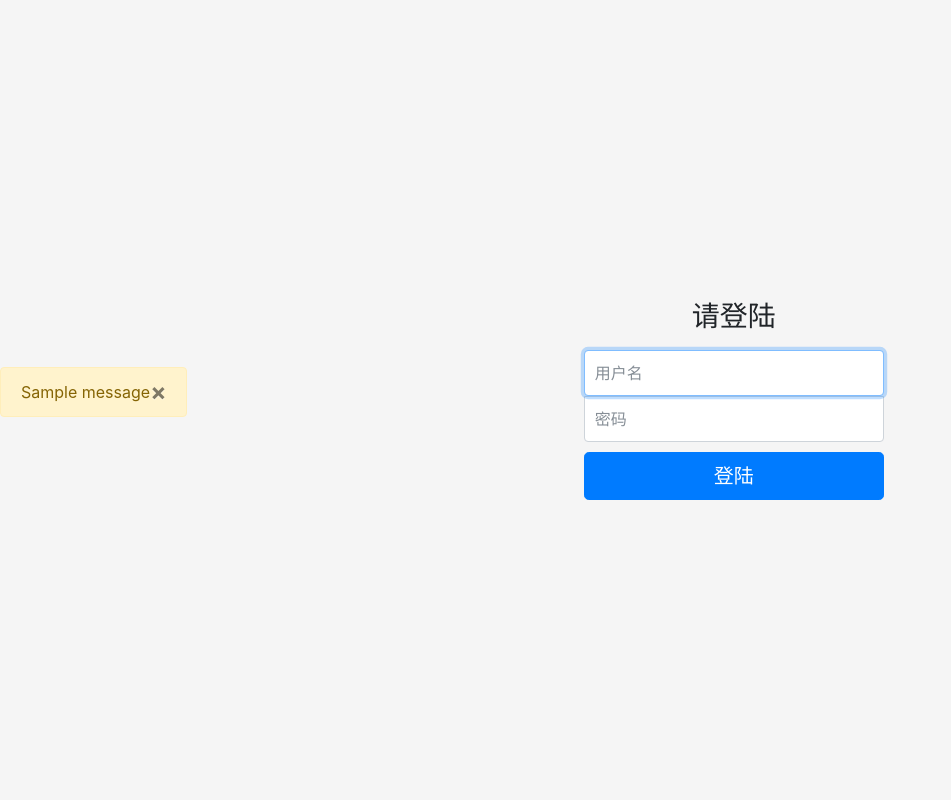
After one commit to zhaoedf/MyHomePage, a Flask app: page /login in a window 1280 px wide. The commit adds this page. Shown: the whole page, without its empty margins (0-951 px from the left). Run offline with Flask 2, Linux system fonts and the light colour scheme; tables that the repository leaves empty hold one stand-in row (values such as "Sample post"); one stand-in notice (Sample message) is shown; some libraries are stand-ins or nearby versions.

Commit message:
finished login logout

```diff
--- a/app.py
+++ b/app.py
@@ -9,11 +9,11 @@ from flask_bootstrap import Bootstrap
 from flask_wtf import FlaskForm
 from wtforms import StringField, SubmitField, TextAreaField
 from wtforms.validators import DataRequired, Length
-from flask_admin import Admin
+from flask_admin import Admin,AdminIndexView,expose
 from flask_admin.contrib.sqla import ModelView
 from flask_ckeditor import CKEditor, CKEditorField
 from werkzeug.security import generate_password_hash, check_password_hash
-from flask_login import LoginManager,UserMixin
+from flask_login import LoginManager,UserMixin,login_user,login_required,logout_user,current_user
 
 
 
@@ -53,10 +53,28 @@ class PostAdmin(ModelView):
     create_template = 'blogEdit.html'
     edit_template = 'blogEdit.html'
 
+    def is_accessible(self):
+        return current_user.is_authenticated
+
+    def inaccessible_callback(self, name, **kwargs):
+        return redirect(url_for('login'))
+
 class PostMessage(ModelView):
     form_overrides = dict(text=CKEditorField)
     create_template = 'blogEdit.html'
     edit_template = 'blogEdit.html'
+
+class UserCheck(ModelView):
+    def is_accessible(self):
+        return current_user.is_authenticated
+
+class MyAdminIndexView(AdminIndexView):
+    def is_accessible(self):
+        return current_user.is_authenticated
+
+    def inaccessible_callback(self, name, **kwargs):
+        return redirect(url_for('login'))
+
 
 
 class Message(db.Model):
@@ -75,7 +93,13 @@ class Blog(db.Model):
 class User(db.Model, UserMixin):
     id = db.Column(db.Integer, primary_key=True)
     username = db.Column(db.String(20))
-    password = db.Column(db.String(40))
+    password_hash = db.Column(db.String(128))
+
+    def set_password(self, password):  # 用来设置密码的方法，接受密码作为参数
+        self.password_hash = generate_password_hash(password)  # 将生成的密码保持到对应字段
+
+    def validate_password(self, password):  # 用于验证密码的方法，接受密码作为参数
+        return check_password_hash(self.password_hash, password)  # 返回布尔值
 
 class MesForm(FlaskForm):
     name = StringField('Name', validators=[DataRequired(), Length(1, 20)])
@@ -83,10 +107,15 @@ class MesForm(FlaskForm):
     submit = SubmitField()
 
 
-admin = Admin(app, name='Admin')
+admin = Admin(app, name='Admin',index_view=MyAdminIndexView())
 admin.add_view(PostAdmin(Blog, db.session))
 admin.add_view(PostMessage(Message,db.session))
+admin.add_view(UserCheck(User,db.session))
 
+
+login_manager = LoginManager(app)
+login_manager.init_app(app)
+login_manager.login_view='app.login'
 
 
 @app.cli.command()
@@ -97,6 +126,27 @@ def initdb(drop):
         db.drop_all()
     db.create_all()
     click.echo('Initialized database.')
+
+@app.cli.command()
+@click.option('--username', prompt=True, help='The username used to login.')
+@click.option('--password', prompt=True, hide_input=True, confirmation_prompt=True, help='The password used to login.')
+def admin(username, password):
+    """Create user."""
+    db.create_all()
+
+    user = User.query.first()
+    if user is not None:
+        click.echo('Updating user...')
+        user.username = username
+        user.set_password(password)  # 设置密码
+    else:
+        click.echo('Creating user...')
+        user = User(username=username)
+        user.set_password(password)  # 设置密码
+        db.session.add(user)
+
+    db.session.commit()  # 提交数据库会话
+    click.echo('Done.')
 
 
 
@@ -144,8 +194,56 @@ def blogContentShow(blog_id):
    return render_template('blogContent.html',blog=blog)
 
 
+@login_manager.user_loader
+def load_user(user_id):  # 创建用户加载回调函数，接受用户 ID 作为参数
+    user = User.query.get(int(user_id))  # 用 ID 作为 User 模型的主键查询对应的用户
+    return user  # 返回用户对象
+
+@app.route('/login', methods=['GET','POST'])
+def login():
+    print(1)
+    if request.method == 'POST':
+        print(2)
+        username = request.form['username']
+        password = request.form['password']
+        print(username,password)
+
+        if not username or not password:
+            flash('Invalid input.')
+            return redirect(url_for('login'))
+
+        user = User.query.first()
+        # 验证用户名和密码是否一致
+        print(username == user.username,user.validate_password(password))
+        if username == user.username and user.validate_password(password):
+            login_user(user)  # 登入用户
+            flash('Login success.')
+            print(1)
+            return redirect(url_for('admin.index'))  # 重定向到主页
+
+        flash('Invalid username or password.')  # 如果验证失败，显示错误消息
+        return redirect(url_for('login'))  # 重定向回登录页面
 
 
+    if current_user.is_authenticated:
+        return redirect(url_for('admin.index'))
+    else:
+        return render_template('login.html')
+
+
+@app.route('/logout')
+@login_required  # 用于视图保护，后面会详细介绍
+def logout():
+    logout_user()  # 登出用户
+    return 'log out successfully!'
+    return redirect(url_for('hello_world'))  # 重定向回首页
+
+
+
+@app.route('/adm')
+@login_required
+def admin_fliter():
+    return render_template('admin.html')
 
 @app.cli.command()
 def delete_cache():
--- /dev/null
+++ b/static/css/signin.css
@@ -0,0 +1,44 @@
+html,
+body {
+  height: 100%;
+}
+
+body {
+  display: -ms-flexbox;
+  display: flex;
+  -ms-flex-align: center;
+  align-items: center;
+  padding-top: 40px;
+  padding-bottom: 40px;
+  background-color: #f5f5f5;
+}
+
+.form-signin {
+  width: 100%;
+  max-width: 330px;
+  padding: 15px;
+  margin: auto;
+}
+.form-signin .checkbox {
+  font-weight: 400;
+}
+.form-signin .form-control {
+  position: relative;
+  box-sizing: border-box;
+  height: auto;
+  padding: 10px;
+  font-size: 16px;
+}
+.form-signin .form-control:focus {
+  z-index: 2;
+}
+.form-signin input[type="email"] {
+  margin-bottom: -1px;
+  border-bottom-right-radius: 0;
+  border-bottom-left-radius: 0;
+}
+.form-signin input[type="password"] {
+  margin-bottom: 10px;
+  border-top-left-radius: 0;
+  border-top-right-radius: 0;
+}
--- /dev/null
+++ b/templates/admin.html
@@ -0,0 +1,5 @@
+{% extends 'admin/master.html' %}
+
+{% block body %}
+  <p>Hello world</p>
+{% endblock %}
--- /dev/null
+++ b/templates/login.html
@@ -0,0 +1,49 @@
+<!doctype html>
+<html lang="zh-cn">
+  <head>
+    <meta charset="utf-8">
+    <meta name="viewport" content="width=device-width, initial-scale=1, shrink-to-fit=no">
+    <meta name="generator" content="Jekyll v3.8.5">
+    <title>Signin</title>
+
+    <link rel="canonical" href="https://getbootstrap.com/docs/4.2/examples/sign-in/">
+
+    <!-- Bootstrap core CSS -->
+    <link href="../static/css/bootstrap.min.css" rel="stylesheet" >
+
+    <style>
+      .bd-placeholder-img {
+        font-size: 1.125rem;
+        text-anchor: middle;
+      }
+
+      @media (min-width: 768px) {
+        .bd-placeholder-img-lg {
+          font-size: 3.5rem;
+        }
+      }
+    </style>
+    <!-- Custom styles for this template -->
+    <link href="../static/css/signin.css" rel="stylesheet">
+  </head>
+  <body class="text-center">
+
+    {% for message in get_flashed_messages() %}
+<div class="alert alert-warning">
+<button type="button" class="close" data-dismiss="alert">×</button>
+{{ message }}
+</div>
+{% endfor %}
+
+    <form class="form-signin" method="post">
+  <h1 class="h3 mb-3 font-weight-normal">请登陆</h1>
+  <label for="inputName" class="sr-only">用户名</label>
+  <input type="text" id="inputName" class="form-control" placeholder="用户名" name="username" required autofocus>
+  <label for="inputPassword" class="sr-only">密码</label>
+  <input type="password" id="inputPassword" class="form-control" placeholder="密码" name="password" required>
+
+  <button class="btn btn-lg btn-primary btn-block" type="submit">登陆</button>
+
+</form>
+</body>
+</html>
```
Also changed, not shown: templates/admin/admin.html (deleted, +0 -10 lines), templates/blogContent.html (+2 -20 lines), templates/blogDisplay.html (+3 -77 lines), templates/index.html (+9 -1 lines), data.db.
